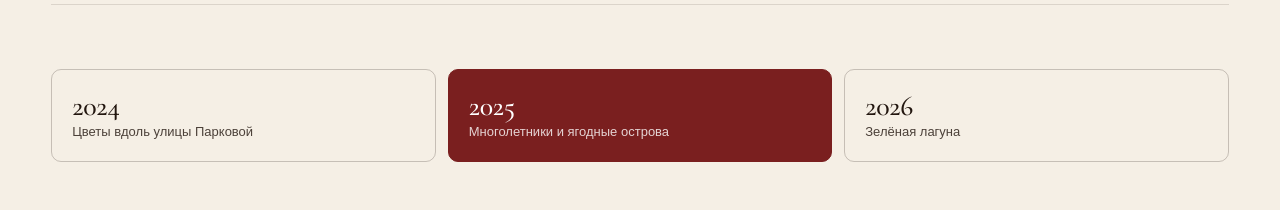
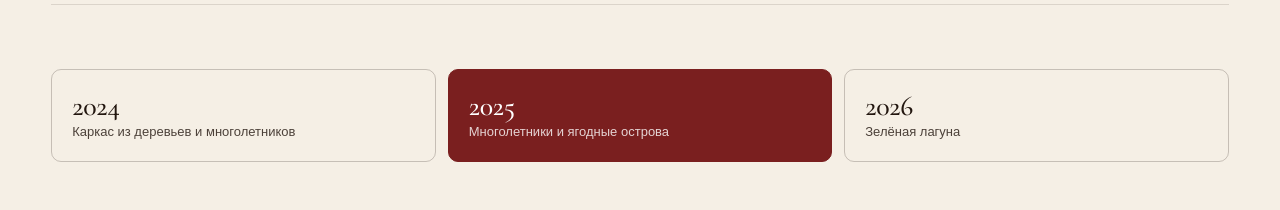
Before and after one commit to safyodorov/beregdetstva, a Next.js app: page / in a window 1280 px wide. Shown: the part 8220-8430 px from the top of the page. Built offline with nearby package versions, Linux system fonts and the light colour scheme.

Commit message:
content(landscape): year 2024 → Каркас из деревьев и многолетников

```diff
--- a/src/app/components/Landscape.jsx
+++ b/src/app/components/Landscape.jsx
@@ -5,7 +5,7 @@ import { useState } from 'react';
 const YEARS = [
   {
     year: '2024',
-    title: 'Цветы вдоль улицы Парковой',
+    title: 'Каркас из деревьев и многолетников',
     desc:
       'Наш первый сезон в программе. Высадили 1 200 однолетников: петунии, бархатцы, цинии. Красивая бессистемность — учились.',
     palette: ['#c24a4a', '#f5c945', '#7a1f1f', '#5a8862'],
```
